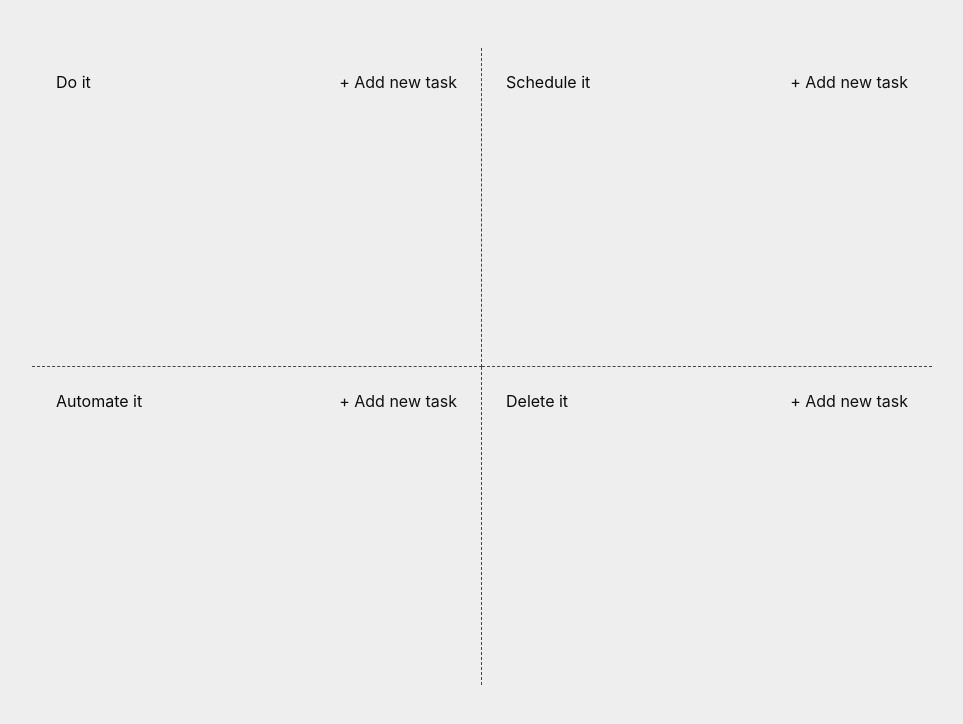
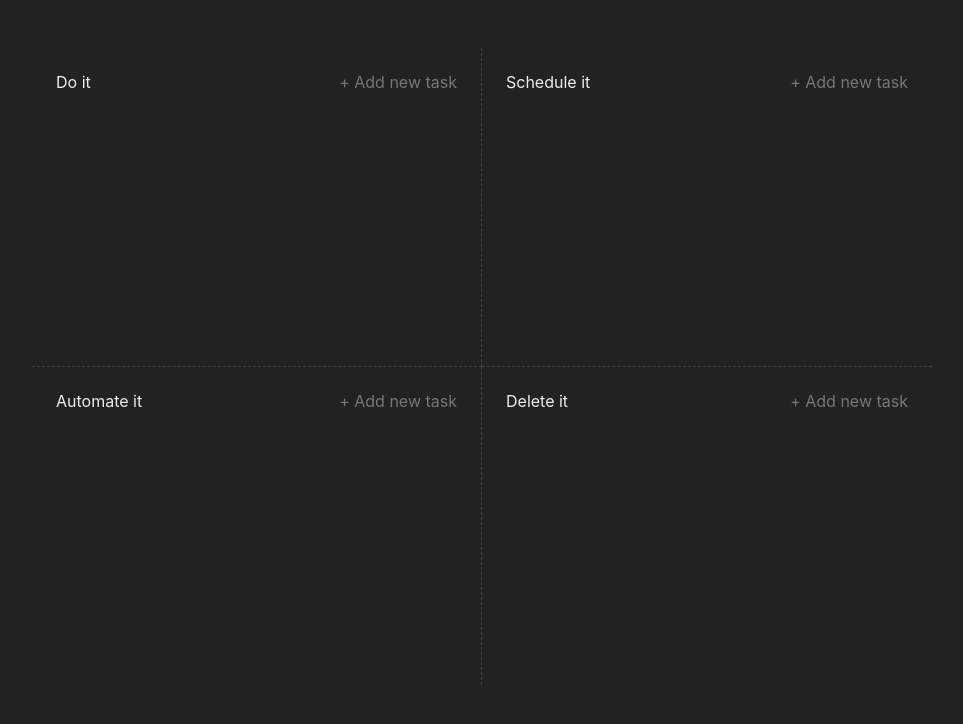
Before and after one commit to slowresonance/eisen, a React (Create React App) app: page / in a window 1280 px wide. Shown: the top 724 px of the page, without its empty margins (158-1121 px from the left). Built offline with nearby package versions, Linux system fonts and the light colour scheme.

Commit message:
Default theme changed in theme.js

```diff
--- a/src/theme.js
+++ b/src/theme.js
@@ -6,15 +6,15 @@ function Theme(client) {
 
   this.active = {};
   this.default = {
-    background: "#eeeeee",
-    f_high: "#0a0a0a",
-    f_med: "#4a4a4a",
-    f_low: "#6a6a6a",
-    f_inv: "#111111",
-    b_high: "#a1a1a1",
-    b_med: "#c1c1c1",
-    b_low: "#ffffff",
-    b_inv: "#ffb545",
+    f_high: "#eee",
+    f_mid: "#ccc",
+    f_low: "#aaa",
+    f_inv: "#777",
+    b_high: "#333",
+    b_mid: "#444",
+    b_low: "#555",
+    b_inv: "#666",
+    background: "#222",
   };
 
   // Callbacks
```
Also changed, not shown: src/styles/app.scss (+0 -11 lines), 1 other file (tests, documents, lock files or other folders).
